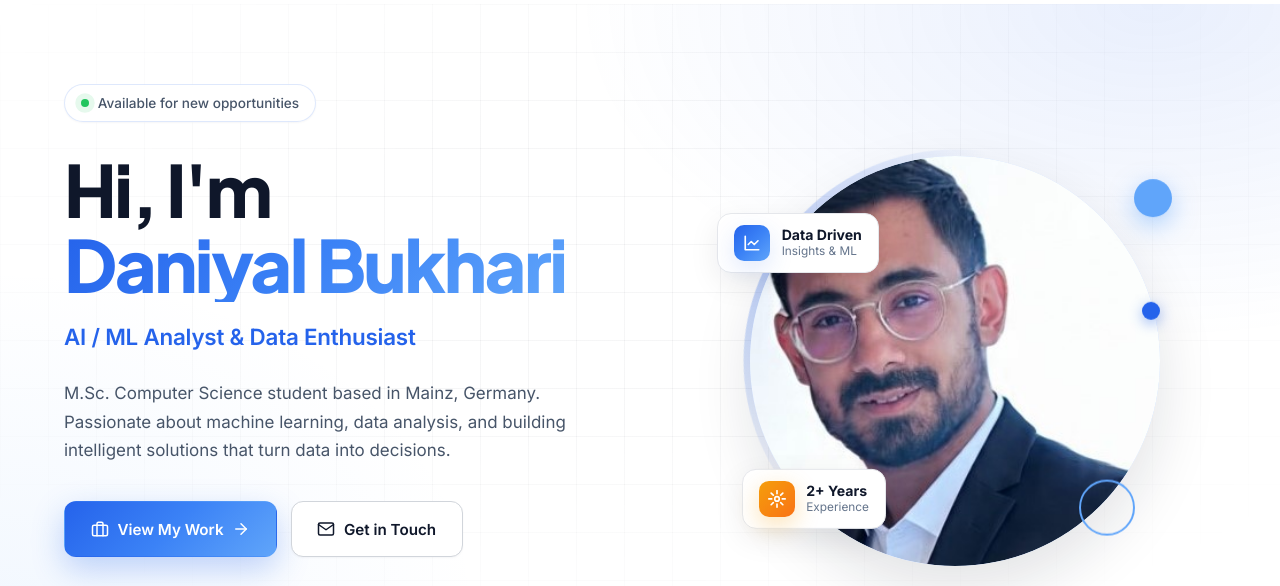
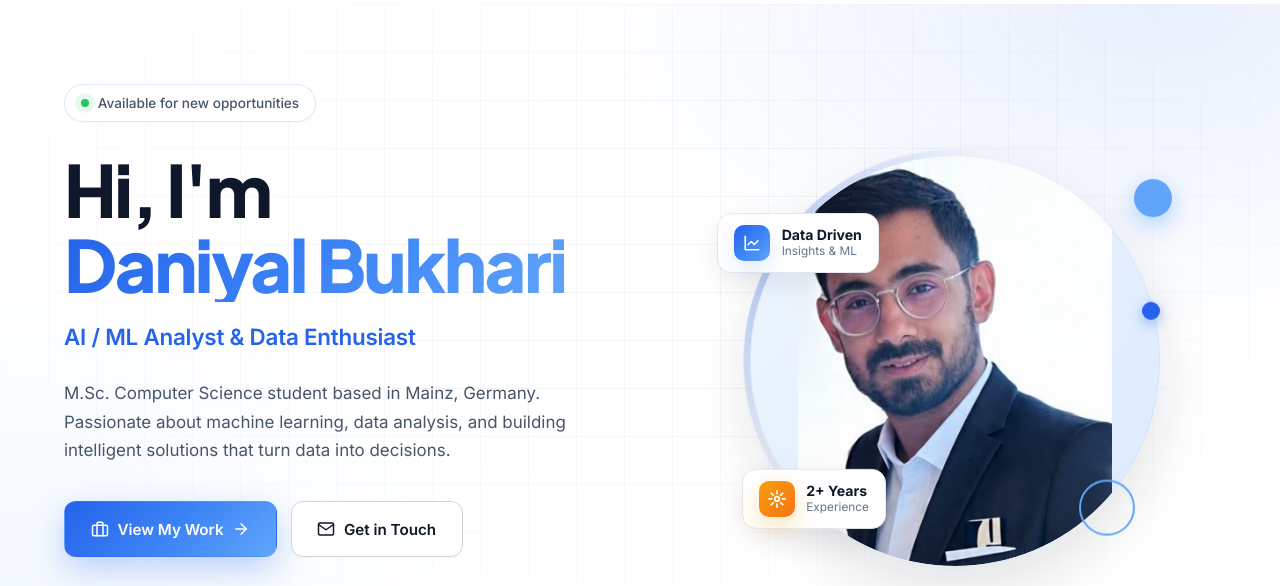
Before and after one commit to Daniyal26/my_portfolio, a plain HTML site: page index.html in a window 1280 px wide. Shown: the part 78-664 px from the top of the page. Drawn offline with Linux system fonts and the light colour scheme.

Commit message:
Fit full profile photo inside avatar disc

```diff
--- a/style.css
+++ b/style.css
@@ -509,8 +509,8 @@ h1, h2, h3 { font-family: var(--font-display); }
   inset: 0;
   width: 100%;
   height: 100%;
-  object-fit: cover;
-  object-position: center 22%;
+  object-fit: contain;
+  object-position: center bottom;
   border-radius: 50%;
   display: block;
 }
```
